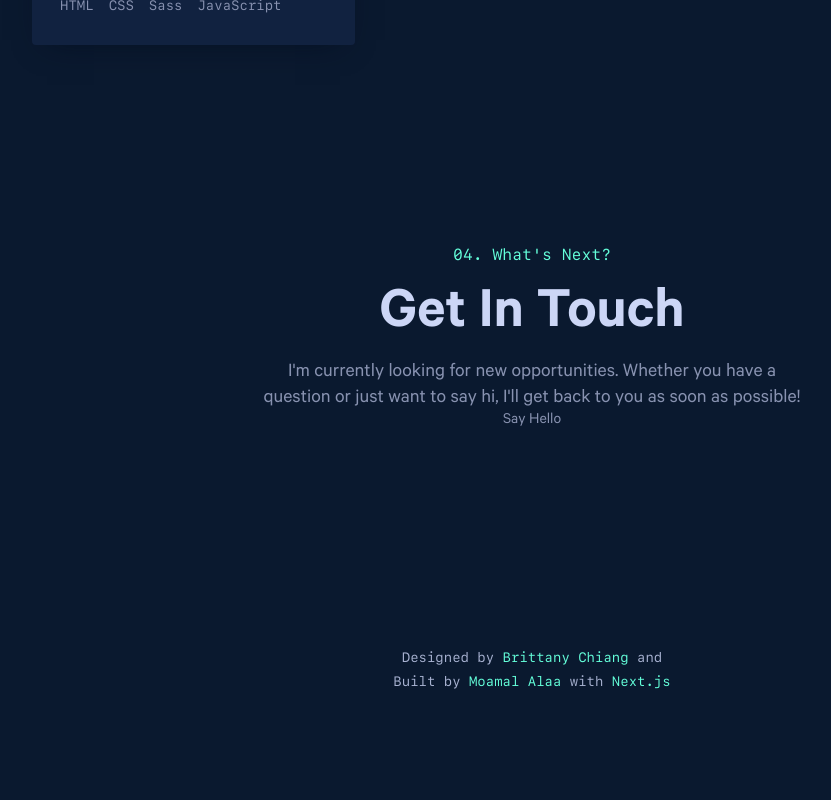
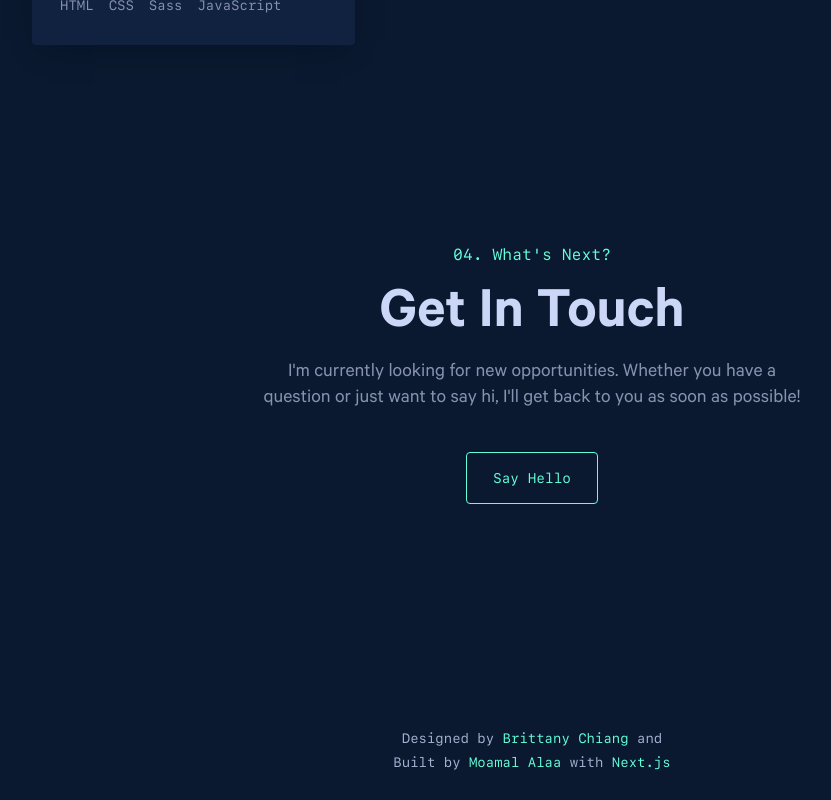
Before and after one commit to Moamal-2000/moamal-alaa, a Next.js app: page / in a window 1280 px wide. Shown: the part 4224-5024 px from the top of the page, without its empty margins (108-939 px from the left). Before the commit the page ends 4943 px from the top, so only its background shows below. Built offline with nearby package versions, Linux system fonts and the light colour scheme; no server answers.

Commit message:
refactor: replace anchor with LinkButton to ContactSection and NotFoundPage

```diff
--- a/src/app/not-found.js
+++ b/src/app/not-found.js
@@ -1,4 +1,4 @@
-import Link from "next/link";
+import LinkButton from "@/components/Shared/Buttons/LinkButton/LinkButton";
 import s from "../styles/NotFoundPage.module.scss";
 
 const NotFoundPage = () => {
@@ -6,9 +6,7 @@ const NotFoundPage = () => {
     <main className={s.notFoundPage}>
       <h1>404</h1>
       <h2>Page Not Found</h2>
-      <Link href="/" className={s.homeButton}>
-        Go Home
-      </Link>
+      <LinkButton href="/">Go Home</LinkButton>
     </main>
   );
 };
--- a/src/components/Home/ContactSection/ContactSection.jsx
+++ b/src/components/Home/ContactSection/ContactSection.jsx
@@ -1,5 +1,6 @@
 "use client";
 
+import LinkButton from "@/components/Shared/Buttons/LinkButton/LinkButton";
 import { fadeInOnViewMotionProps } from "@/functions/motionConfig";
 import { motion } from "framer-motion";
 import s from "./ContactSection.module.scss";
@@ -19,9 +20,12 @@ const ContactSection = () => {
         I'm currently looking for new opportunities. Whether you have a question
         or just want to say hi, I'll get back to you as soon as possible!
       </p>
-      <a href="mailto:moamalalaapro1@gmail.com" title="Send me an email">
+      <LinkButton
+        href="mailto:moamalalaapro1@gmail.com"
+        title="Send me an email"
+      >
         Say Hello
-      </a>
+      </LinkButton>
     </motion.section>
   );
 };
--- a/src/components/Shared/Buttons/LinkButton/LinkButton.module.scss
+++ b/src/components/Shared/Buttons/LinkButton/LinkButton.module.scss
@@ -41,7 +41,7 @@
   }
 }
 
-.contactSection>a::before {
+.button::before {
   content: "";
   position: absolute;
   inset: 0;
@@ -50,10 +50,14 @@
       rgba(255, 255, 255, .1),
       rgba(255, 255, 255, .3),
       rgba(255, 255, 255, .1));
-  transition: opacity .5s ease-out, left .5s ease-out;
+  transition:
+    opacity .5s ease-out,
+    scale .5s ease-out,
+    translate .5s ease-out;
 }
 
-.contactSection>a:hover::before {
+.button:hover::before {
   opacity: 1;
-  left: 100%;
+  translate: 50%;
+  scale: 0 1;
 }
```
